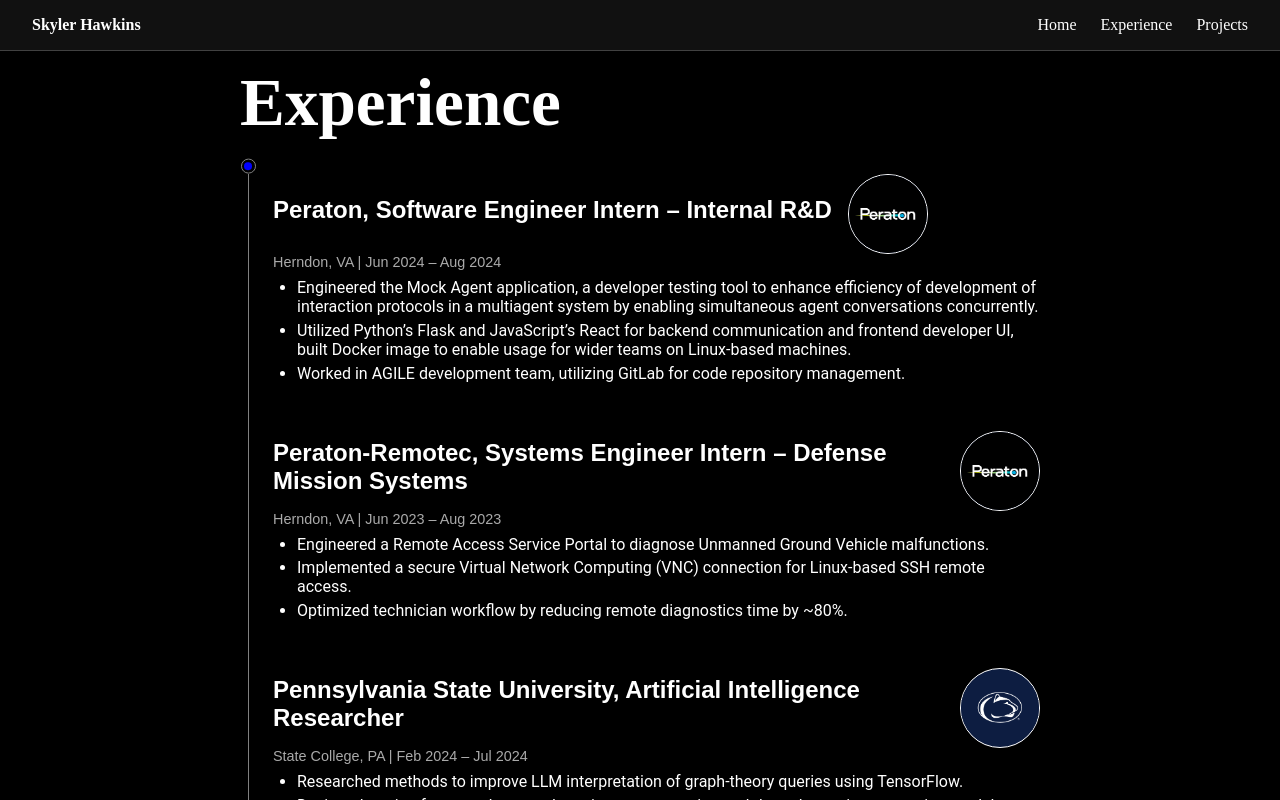
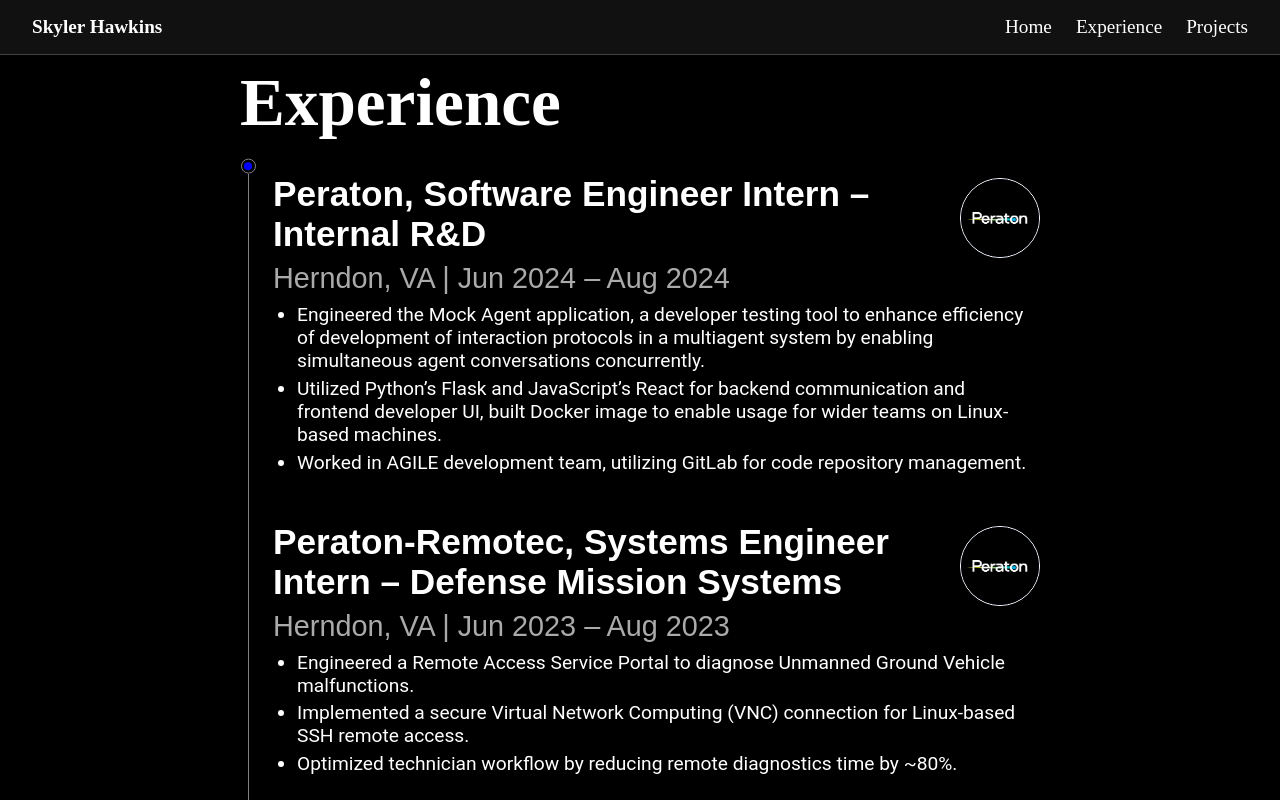
Before and after one commit to iSkyHawk0/skylerhawkins, a Next.js app: page /experience in a window 1280 px wide. Built offline with nearby package versions, Linux system fonts and the light colour scheme.

Commit message:
fixing more fonts for prod

```diff
--- a/src/components/ExperienceSection.js
+++ b/src/components/ExperienceSection.js
@@ -77,7 +77,7 @@
 `;
 
 const ExperienceTitle = styled.h3`
-  font-size: 1.5rem;
+  font-size: 2.2rem;
   margin-bottom: 0.5rem;
   font-family: 'YourHeaderFont', sans-serif; /* Change as needed */
 `;
@@ -93,7 +93,7 @@
 `;
 
 const Subtitle = styled.p`
-  font-size: 0.9rem;
+  font-size: 1.8rem;
   margin-bottom: 0.5rem;
   color: #aaa;
   font-family: 'YourBodyFont', sans-serif; /* Change as needed */
@@ -105,7 +105,7 @@
 `;
 
 const DetailItem = styled.li`
-  font-size: 1.0rem;
+  font-size: 1.2rem;
   margin-bottom: 0.3rem;
   font-family: Roboto; /* Change as needed */
 `;
@@ -139,7 +139,7 @@
         "Utilized Python’s Flask and JavaScript’s React for backend communication and frontend developer UI, built Docker image to enable usage for wider teams on Linux-based machines.",
         "Worked in AGILE development team, utilizing GitLab for code repository management."
       ],
-      logo: "/peraton_logo.png"  // Place your Peraton logo in public folder
+      logo: "peraton_logo.png"  // Place your Peraton logo in public folder
     },
     {
       title: "Peraton-Remotec, Systems Engineer Intern – Defense Mission Systems",
@@ -149,7 +149,7 @@
         "Implemented a secure Virtual Network Computing (VNC) connection for Linux-based SSH remote access.",
         "Optimized technician workflow by reducing remote diagnostics time by ~80%."
       ],
-      logo: "/peraton_logo.png"  // Place your Peraton-Remotec logo in public folder
+      logo: "peraton_logo.png"  // Place your Peraton-Remotec logo in public folder
     },
     {
       title: "Pennsylvania State University, Artificial Intelligence Researcher",
@@ -158,7 +158,7 @@
         "Researched methods to improve LLM interpretation of graph-theory queries using TensorFlow.",
         "Designed testing frameworks to evaluate improvements in graph-based question-answering models."
       ],
-      logo: "/psu_logo.png"  // Place your PSU logo in public folder
+      logo: "psu_logo.png"  // Place your PSU logo in public folder
     }
   ];
 
--- a/src/components/NavigationBar.js
+++ b/src/components/NavigationBar.js
@@ -14,6 +14,7 @@
   top: 0;
   left: 0;
   z-index: 999;
+  font-size: 1.2rem;
 `;
 
 const NavItems = styled.div`
--- a/src/components/ProjectCard.js
+++ b/src/components/ProjectCard.js
@@ -162,7 +162,7 @@
             <a href={githubUrl} target="_blank" rel="noopener noreferrer">
               <GithubLogoWrapper>
                 <Image
-                  src="/github-mark-white.svg"
+                  src="github-mark-white.svg"
                   alt="GitHub Logo"
                   layout="fill"
                   objectFit="contain"
--- a/src/pages/index.js
+++ b/src/pages/index.js
@@ -20,7 +20,8 @@
   background-color: rgba(1, 1, 7, 0.5); /* Dark blue color */
   background: transparent;
   // font-family: Arial, sans-serif;
-`;
+  font-size: 1.2rem;
+  `;
 
 const LandingWrapper = styled.div`
   position: relative;
```
Also changed, not shown: src/components/ProjectsSection.js (+4 -3 lines).
